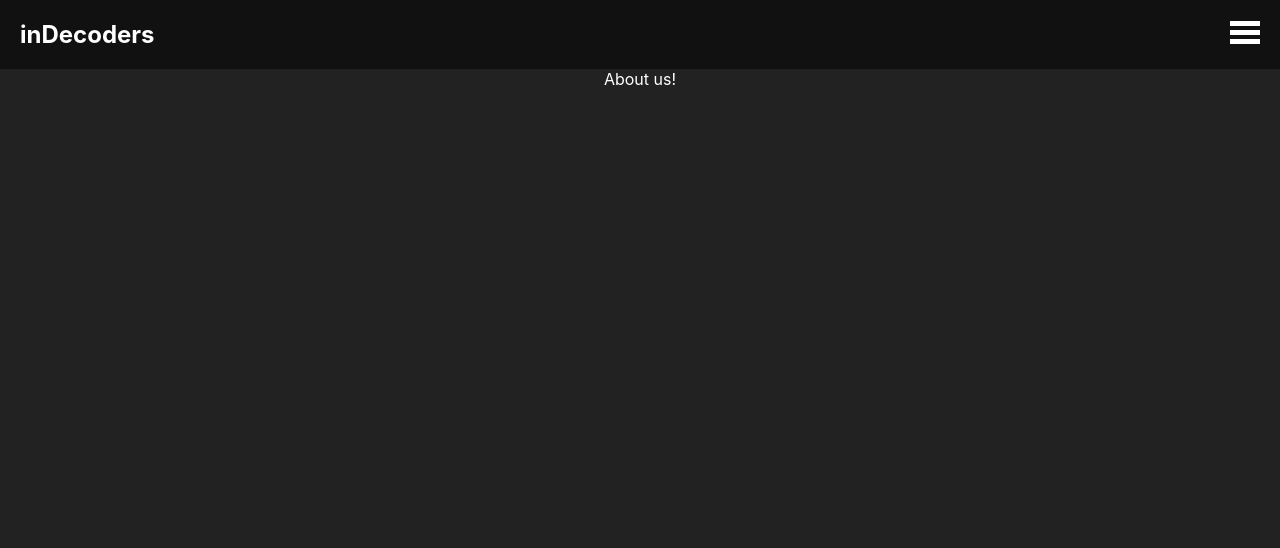
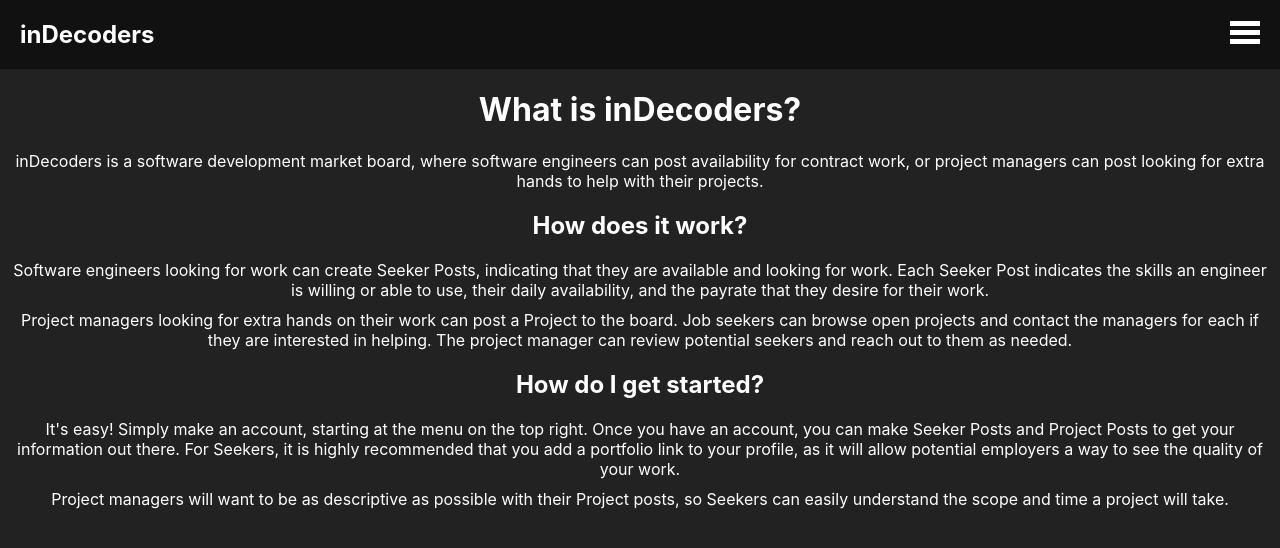
Before and after one commit to kshieldsDTS/inDecoders-front, a React (Create React App) app: page /about in a window 1280 px wide. Shown: the top 548 px of the page. Built offline with nearby package versions, Linux system fonts and the light colour scheme.

Commit message:
complete about.js component, clean up stray code

```diff
--- a/src/App.css
+++ b/src/App.css
@@ -70,7 +70,7 @@ a {
 }
 .hide-menu {
 	transform: scaleY(0);
-	transition-delay: 0.7s;
+	transition-delay: 0.8s;
 }
 .link-list {
 	margin: 5px;
@@ -96,32 +96,44 @@ p {
 	transition-delay: 0.3s;
 }
 .hidden-link-one {
-	transition-delay: 0.5s;
+	transition-delay: 0.7s;
 }
 .link-two {
 	transition-delay: 0.4s;
 }
 .hidden-link-two {
-	transition-delay: 0.4s;
+	transition-delay: 0.6s;
 }
 .link-three {
 	transition-delay: 0.5s;
 }
 .hidden-link-three {
-	transition-delay: 0.3s;
+	transition-delay: 0.5s;
 }
 .link-four {
 	transition-delay: 0.6s;
 }
 .hidden-link-four {
-	transition-delay: 0.2s;
+	transition-delay: 0.4s;
 }
 .link-five {
 	transition-delay: 0.7s;
 }
 .hidden-link-five {
-	transition-delay: 0.1s;
+	transition-delay: 0.3s;
 }
 .link-six {
 	transition-delay: 0.8s;
 }
+.hidden-link-six {
+	transition-delay: 0.2s;
+}
+.link-seven {
+	transition-delay: 0.9s;
+}
+.hidden-link-seven {
+	transition-delay: 0.1s;
+}
+.link-eight {
+	transition-delay: 1s;
+}
--- a/src/Components/About.js
+++ b/src/Components/About.js
@@ -3,7 +3,14 @@ import React from 'react';
 function About(props) {
     return (
         <div>
-            About us!
+            <h1>What is inDecoders?</h1>
+            <p>inDecoders is a software development market board, where software engineers can post availability for contract work, or project managers can post looking for extra hands to help with their projects.</p>
+            <h2>How does it work?</h2>
+            <p>Software engineers looking for work can create Seeker Posts, indicating that they are available and looking for work. Each Seeker Post indicates the skills an engineer is willing or able to use, their daily availability, and the payrate that they desire for their work.</p>
+            <p>Project managers looking for extra hands on their work can post a Project to the board. Job seekers can browse open projects and contact the managers for each if they are interested in helping. The project manager can review potential seekers and reach out to them as needed.</p>
+            <h2>How do I get started?</h2>
+            <p>It's easy! Simply make an account, starting at the menu on the top right. Once you have an account, you can make Seeker Posts and Project Posts to get your information out there. For Seekers, it is highly recommended that you add a portfolio link to your profile, as it will allow potential employers a way to see the quality of your work.</p>
+            <p>Project managers will want to be as descriptive as possible with their Project posts, so Seekers can easily understand the scope and time a project will take.</p>
         </div>
     );
 }
--- a/src/Components/Nav.js
+++ b/src/Components/Nav.js
@@ -121,6 +121,15 @@ function Nav({ loggedIn, handleLogout, userInfo }) {
 									{userInfo ? null : <p>Sign Up</p>}
 								</li>
 							</Link>
+							<Link to='/about'>
+								<li
+									className={
+										menuOpen
+											? 'show-link link-eight'
+											: 'hidden-link hidden-link-eight'
+									}>
+									<p>About inDecoders</p></li>
+							</Link>
 						</ul>
 					</nav>
 				</div>
--- a/src/Components/Profile.js
+++ b/src/Components/Profile.js
@@ -22,7 +22,7 @@ function Profile({ userInfo, loggedIn }) {
                 setCurrentUserData(secondFetch.data)
             } catch (error) {}
         })()
-    }, [])
+    }, [currentUserData])
     function handleChange(ev) {
 		setNewUserData({ ...newUserData, [ev.target.id]: ev.target.value });
 		}
@@ -56,6 +56,7 @@ function Profile({ userInfo, loggedIn }) {
             })
             console.log(response);
             if (response.status === 204);
+                localStorage.clear()
                 navigate('/')
         } catch (error)  {}
     }
```
